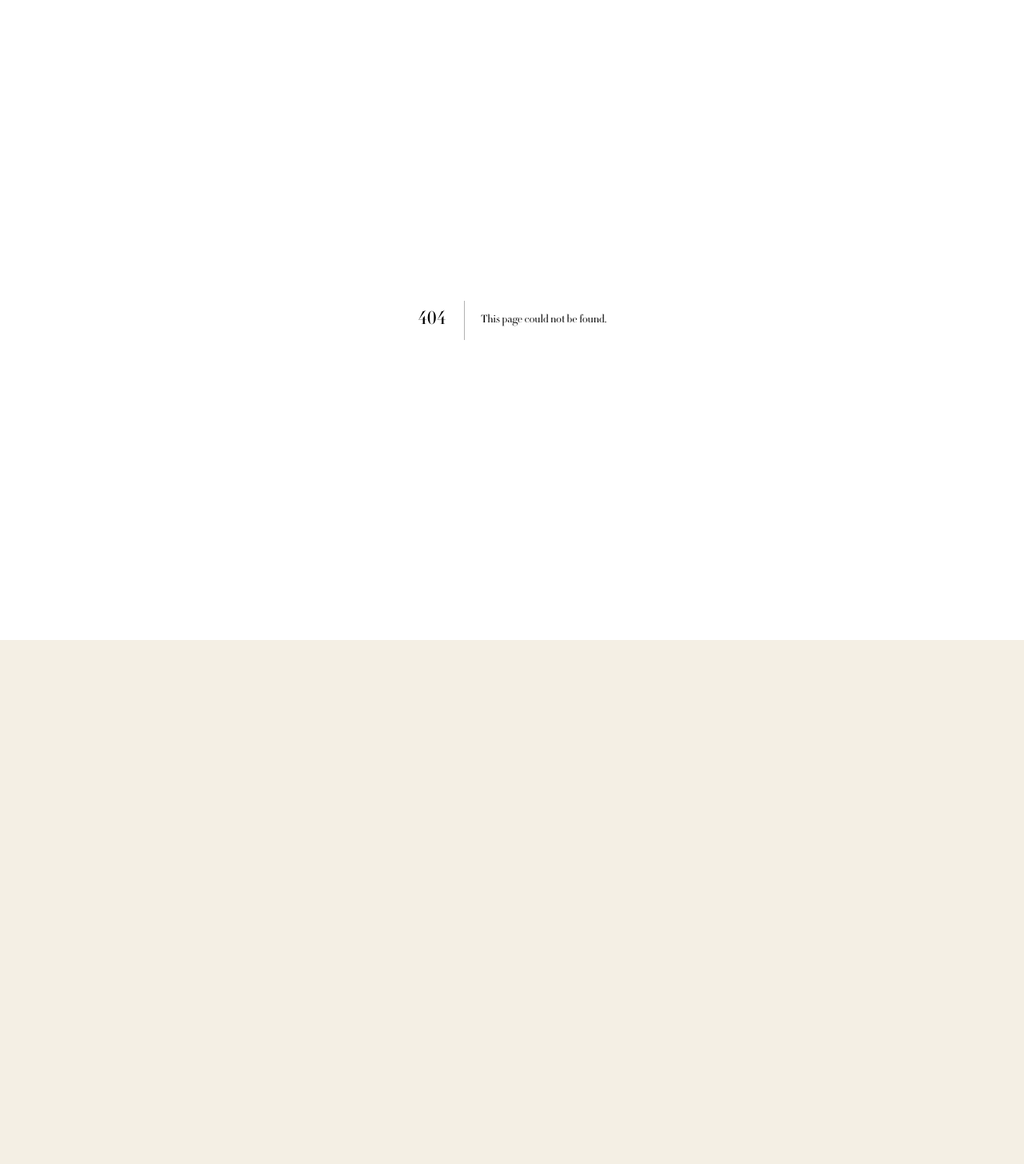
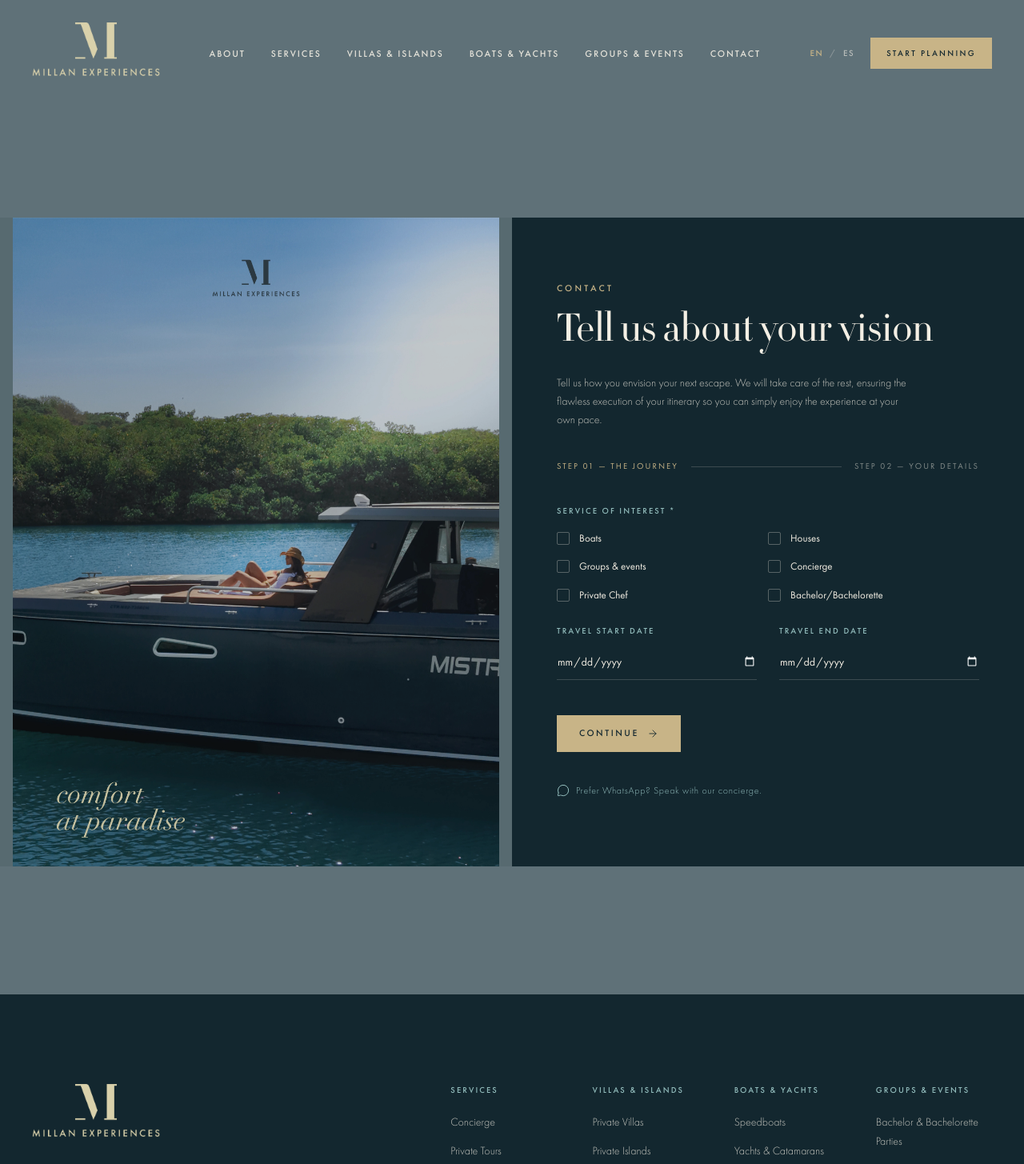
Before and after one commit to contactoktweb/MillanExperiences, a Next.js app: page /contact in a window 1280 px wide. Before the commit this address had no page. Shown: the top 1455 px of the page at 80% size. Before the commit the page ends 800 px from the top, so only its background shows below. Built offline with nearby package versions, Linux system fonts and the light colour scheme.

Commit message:
Pagina de contacto

```diff
--- /dev/null
+++ b/app/contact/page.tsx
@@ -0,0 +1,24 @@
+import type { Metadata } from "next"
+import { Preloader } from "@/components/preloader"
+import { SiteHeader } from "@/components/site-header"
+import { SiteFooter } from "@/components/site-footer"
+import { ContactSection } from "@/components/home/contact-section"
+
+export const metadata: Metadata = {
+  title: "Contact Us | Millan Experiences",
+  description:
+    "Get in touch with Millan Experiences. Tell us about your vision for your next Colombian escape, and we will handle the rest.",
+}
+
+export default function ContactPage() {
+  return (
+    <>
+      <Preloader />
+      <SiteHeader />
+      <main id="main" className="pt-20 lg:pt-28 bg-[var(--color-blue-gray)]">
+        <ContactSection />
+      </main>
+      <SiteFooter />
+    </>
+  )
+}
```
